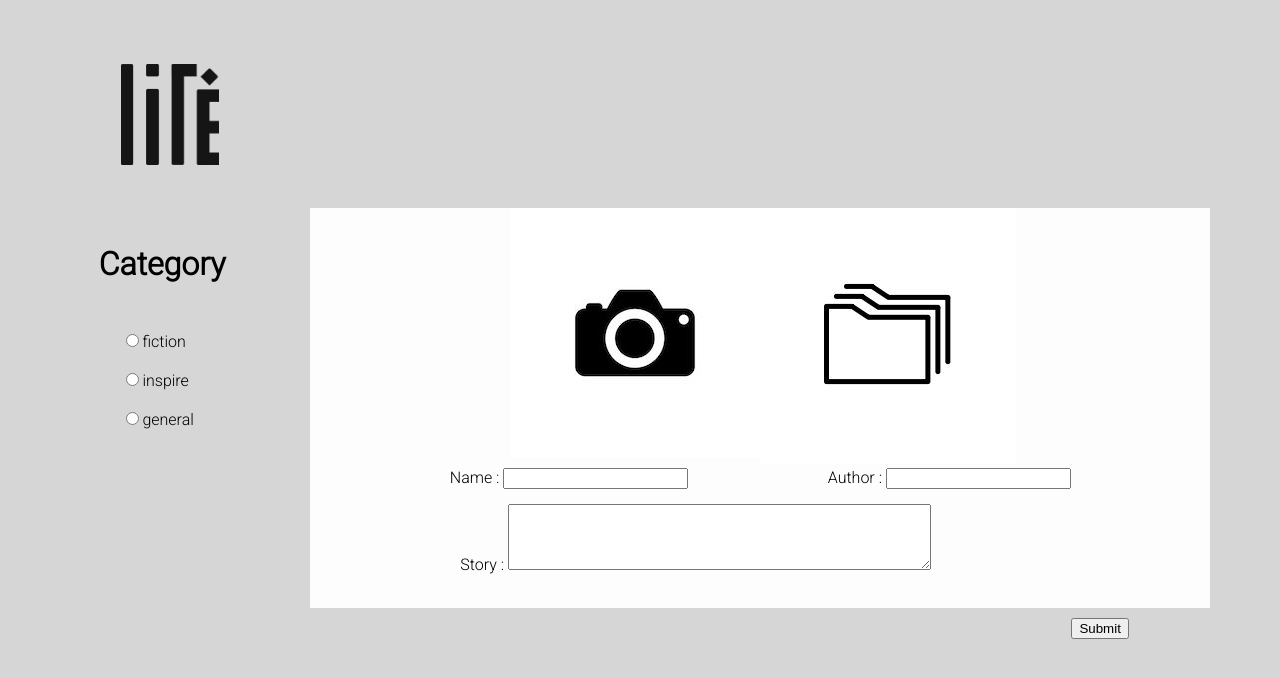
After one commit to OhmMiee/Lire, a Flask app: template templates/upload.html in a window 1280 px wide. The commit adds this page. Shown: the top 678 px of the page. Run offline with Flask 2, Linux system fonts and the light colour scheme; the template is opened without the code that fills it, so the values that code supplies are empty.

Commit message:
final design

```diff
--- a/app.py
+++ b/app.py
@@ -1,25 +1,25 @@
 from flask import Flask, render_template
-import pymysql
+# import pymysql
 
 app = Flask(__name__)
 
 # database
-conn = pymysql.connect( host='localhost',
-                        user='root',
-                        password='',
-                        database='audiobooks',)
+# conn = pymysql.connect( host='localhost',
+#                         user='root',
+#                         password='',
+#                         database='audiobooks',)
 
-@app.route('/')
-def Home():
-   with conn:
-      cur = conn.cursor()
-      cur.execute('select book_title, author, date_format(time,"%i:%s") as Minutes, book_img from books')
-      rows = cur.fetchall()
-      return render_template('index.html', datas=rows)
+# @app.route('/')
+# def Home():
+#    with conn:
+#       cur = conn.cursor()
+#       cur.execute('select book_title, author, date_format(time,"%i:%s") as Minutes, book_img from books')
+#       rows = cur.fetchall()
+#       return render_template('index.html', datas=rows)
 
 @app.route('/audiobook')
 def audiobook_page():
-   return "Hi"
+   return render_template('admin.html')
 
 if __name__ == "__main__":
     app.run(debug=True)
--- a/static/styles/addminlogin.css
+++ /dev/null
@@ -1 +0,0 @@
-.he
--- a/templates/styles/adminlogin.css
+++ b/static/styles/adminlogin.css
@@ -6,7 +6,7 @@ body{
 header{
     height: 600px;
     border: 1px solid rgb(248, 248, 248);
-    background-image: url('images2/Desktop\ -\ 1\ \(1\).png');
+    background-image: url('/static/images/backgroundlogin.png');
     width: 1260px;
     background-size: cover;
     background-position: center;
--- /dev/null
+++ b/static/styles/upload.css
@@ -0,0 +1,81 @@
+@import url('https://fonts.googleapis.com/css2?family=Roboto:wght@100;300&display=swap');
+body {
+    background-color:#d6d6d6;
+}
+
+nav {
+    height: 101px ;
+    width: 98px;
+    background-image: url('/static/images/Untitled-2-Recovered.png') ;
+    background-size: cover;
+    margin-top: 4rem;
+    margin-left: 3cm;
+
+}
+
+h1 {
+    margin-left: 2.4cm;
+    margin-top: 5rem;
+    font-family: 'Roboto', sans-serif;
+
+}
+
+form {
+    margin-left: 3cm;
+    margin-top: 3rem;
+    font-family: 'Roboto', sans-serif;
+
+}
+.container{
+    height: 400px ;
+    width: 900px;
+    background-color: rgb(253, 253, 253);
+    margin-top: -15rem;
+    margin-left: 5cm;
+
+}
+.inputfile {
+    /* visibility: hidden etc. wont work */
+    width: 0.1px;
+    height: 0.1px;
+    opacity: 0;
+    overflow: hidden;
+    position: absolute;
+    z-index: -1;
+
+  }
+  .inputfile:focus + label+ img{
+    /* keyboard navigation */
+    outline: 1px dotted #000;
+    outline: -webkit-focus-ring-color auto 5px;
+  }
+  .inputfile + label + img * {
+    pointer-events: none;
+
+  }
+
+  .images {
+      margin-top: cm;
+
+  }
+
+  .upload {
+
+      display: flex;
+      width: 500px;
+      margin: auto;
+  }
+  .box {
+      display: flex;
+      justify-content:space-evenly;
+
+  }
+
+  .mainstory{
+      margin-top:15px;
+      margin-left: 150px;
+  }
+  .mainsubmit {
+    margin-top: 10px;
+    margin-left: 950px;
+  }
--- a/templates/admin.html
+++ b/templates/admin.html
@@ -5,7 +5,7 @@
     <meta http-equiv="X-UA-Compatible" content="IE=edge">
     <meta name="viewport" content="width=device-width, initial-scale=1.0">
     <title>adminlogin</title>
-    <link rel="stylesheet" href='styles/adminlogin.css'>
+    <link rel="stylesheet" href="/static/styles/adminlogin.css">
 </head>
 <body>
     <header>
--- /dev/null
+++ b/templates/upload.html
@@ -0,0 +1,76 @@
+<!DOCTYPE html>
+<html lang="en">
+
+<head>
+    <meta charset="UTF-8">
+    <meta http-equiv="X-UA-Compatible" content="IE=edge">
+    <meta name="viewport" content="width=device-width, initial-scale=1.0">
+    <title>Document</title>
+    <link rel="stylesheet" href="/static/styles/upload.css">
+</head>
+
+<body>
+    <header>
+        <nav>
+            <div class="logo"></div>
+        </nav>
+        <h1>Category</h1>
+        <form>
+            <div class="Category">
+                <input type="radio" name="Category" for="fiction">fiction </input><br><br>
+                <input type="radio" name="Category" for="inspire">inspire </input><br><br>
+                <input type="radio" name="Category" for="general">general </input><br><br>
+            </div>
+            <div class="container">
+                <div class="upload">
+
+
+                    <div class="images">
+
+                        <input type="file" name="file" id="file" class="inputfile">
+                        <label for="file">
+                            <img src="/static/images/1.jpg" alt="">
+                        </label>
+
+                    </div>
+                    <div class="filebook">
+                        <input type="file" name="file" id="file" class="inputfile">
+                        <label for="file">
+                            <img src="/static/images/file.jpg" alt="">
+
+                        </label>
+                    </div>
+                </div>
+                <div class="box">
+                    <div class="name">
+                        Name :
+                        <input type="text" id="">
+                    </div>
+
+                    <div class="Author">
+                        Author :
+                        <input type="text">
+                    </div>
+                </div>
+                <div class="mainstory">
+
+                    <div class="Story">
+                        <label for="">Story : </label>
+
+                        <textarea id="w3review" name="w3review" rows="4" cols="50">
+                        </textarea>
+
+                    </div>
+                </div>
+            </div>
+            <div class="mainsubmit">
+                <input type="submit">
+            </div>
+
+
+        </form>
+
+    </header>
+</body>
+
+</html>
```
Also changed, not shown: str.py (added, +11 -0 lines), static/images/1.jpg (added), static/images/backgroundlogin.png (renamed from templates/styles/images2/Desktop - 1 (1).png), static/images/file.jpg (added), static/images/image.jpg (added), static/images/อัปรูป.png (added).
